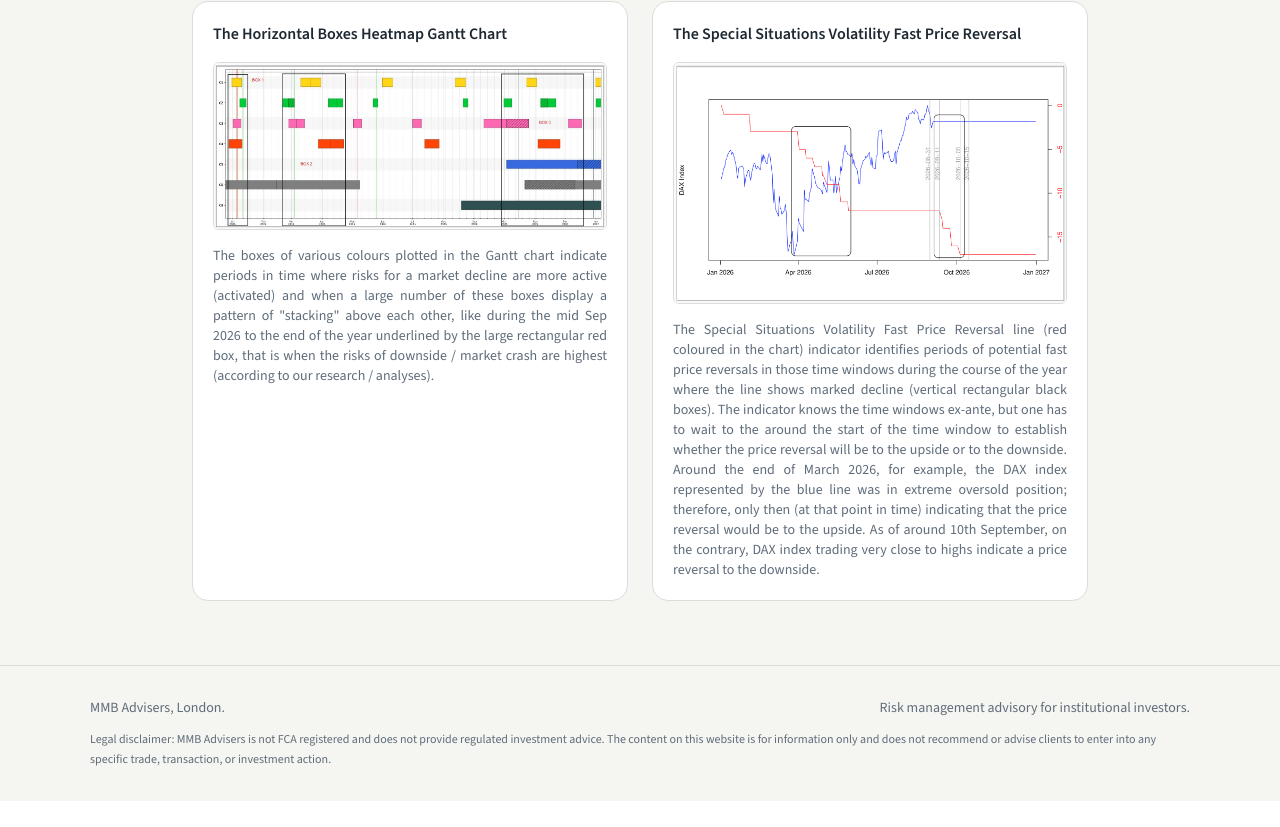
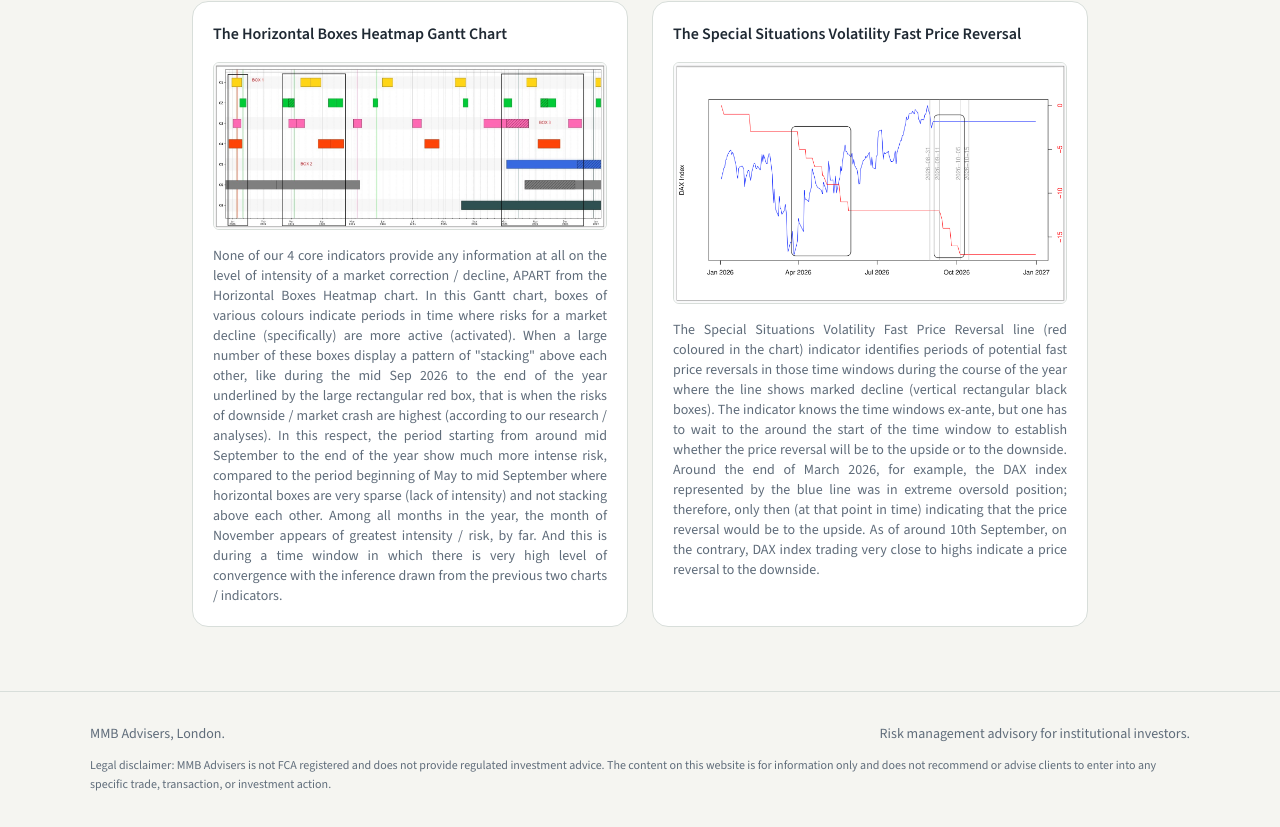
Before and after one commit to pentagonalcycles/mmbadvisers, a Next.js app: page /method in a window 1280 px wide. Shown: the part 1746-2573 px from the top of the page. Before the commit the page ends 2547 px from the top, so only its background shows below. Built offline with nearby package versions, Linux system fonts and the light colour scheme.

Commit message:
Update Horizontal Boxes Heatmap chart commentary

```diff
--- a/app/method/page.tsx
+++ b/app/method/page.tsx
@@ -20,7 +20,7 @@ const charts = [
     image: "/images/HorizontalBoxesHeatmapChart.png",
     alt: "Horizontal boxes heatmap chart",
     description:
-      "The boxes of various colours plotted in the Gantt chart indicate periods in time where risks for a market decline are more active (activated) and when a large number of these boxes display a pattern of \"stacking\" above each other, like during the mid Sep 2026 to the end of the year underlined by the large rectangular red box, that is when the risks of downside / market crash are highest (according to our research / analyses).",
+      "None of our 4 core indicators provide any information at all on the level of intensity of a market correction / decline, APART from the Horizontal Boxes Heatmap chart. In this Gantt chart, boxes of various colours indicate periods in time where risks for a market decline (specifically) are more active (activated). When a large number of these boxes display a pattern of \"stacking\" above each other, like during the mid Sep 2026 to the end of the year underlined by the large rectangular red box, that is when the risks of downside / market crash are highest (according to our research / analyses). In this respect, the period starting from around mid September to the end of the year show much more intense risk, compared to the period beginning of May to mid September where horizontal boxes are very sparse (lack of intensity) and not stacking above each other. Among all months in the year, the month of November appears of greatest intensity / risk, by far. And this is during a time window in which there is very high level of convergence with the inference drawn from the previous two charts / indicators.",
   },
   {
     title: "The Special Situations Volatility Fast Price Reversal",
```
